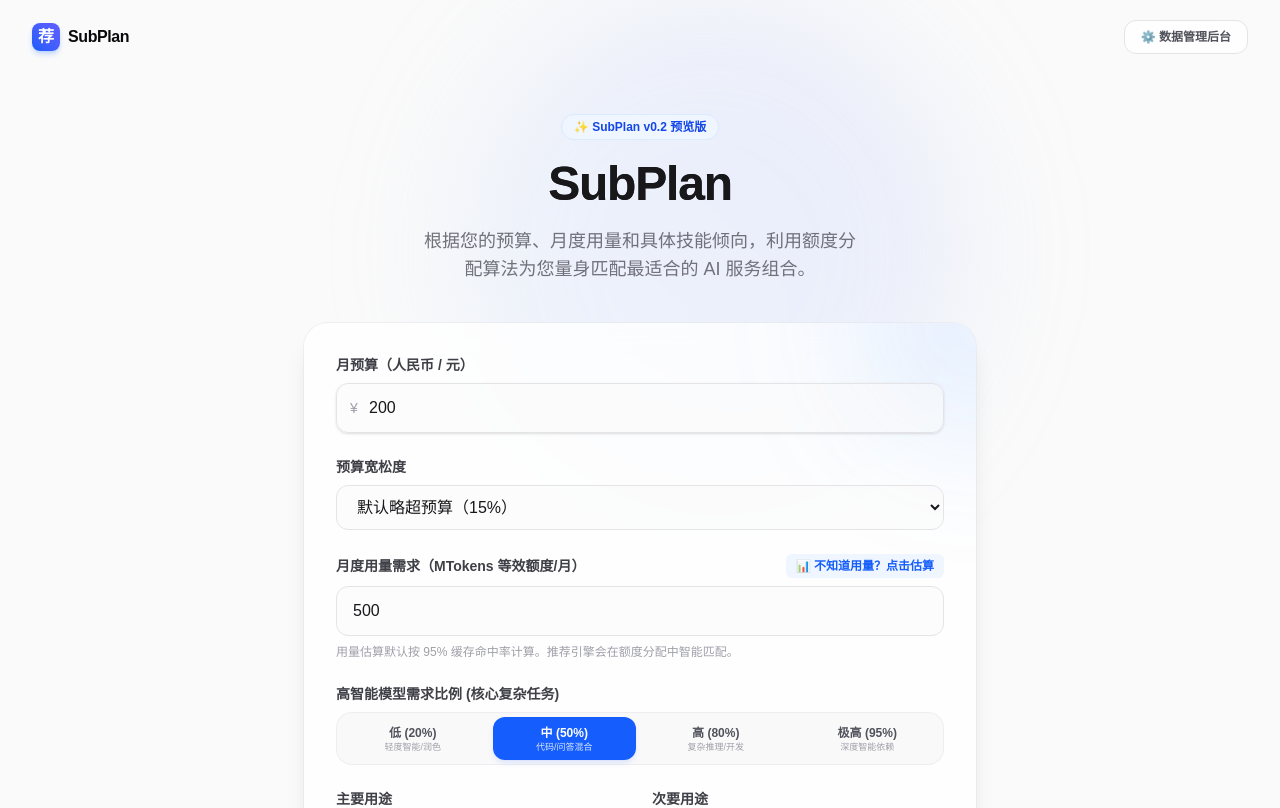
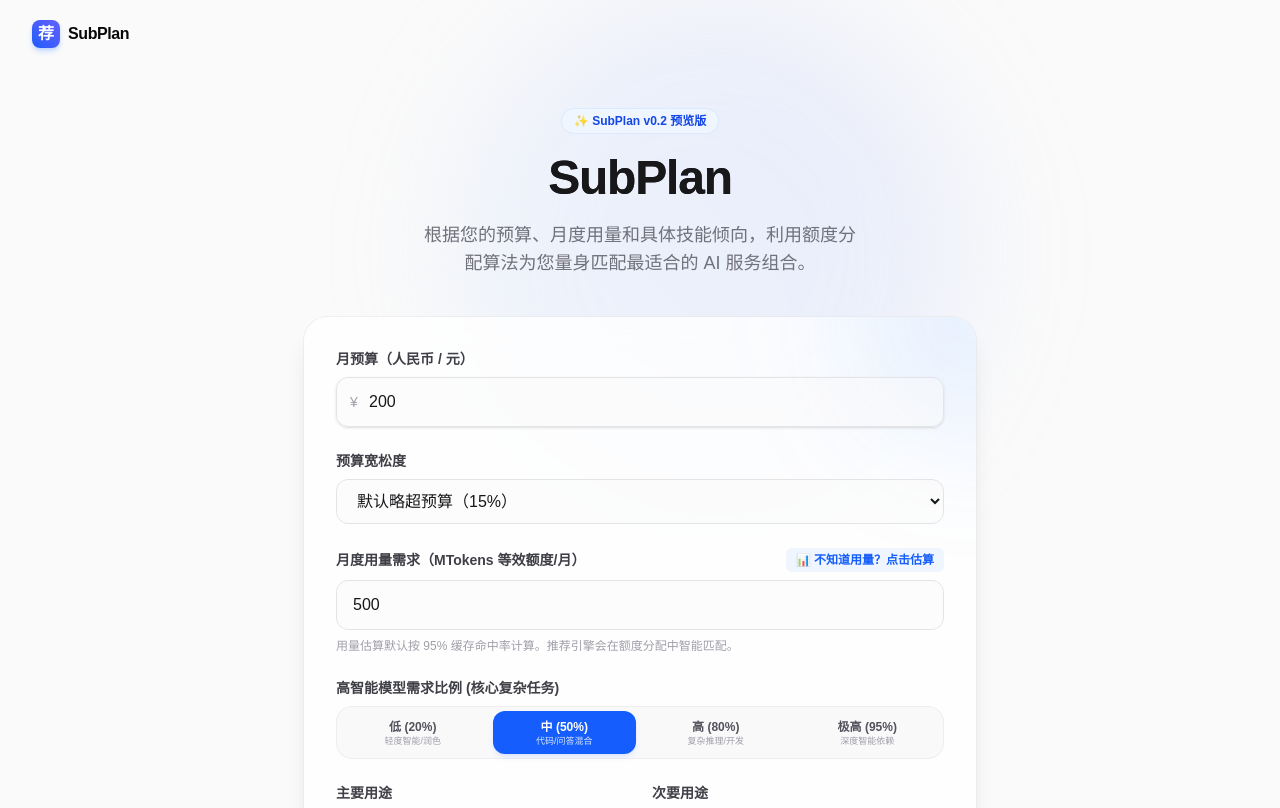
Before and after one commit to FeiZhuLulu/SubPlan, a Next.js app: page / in a window 1280 px wide. Shown: the top 808 px of the page. Built offline with nearby package versions, Linux system fonts and the light colour scheme.

Commit message:
Hide admin entry unless enabled

```diff
--- a/app/page.tsx
+++ b/app/page.tsx
@@ -1,5 +1,6 @@
-import Link from "next/link";
 import RecommendForm from "@/components/RecommendForm";
+
+const SHOW_ADMIN_ENTRY = process.env.NEXT_PUBLIC_ENABLE_ADMIN === "1";
 
 export default function Home() {
   return (
@@ -18,12 +19,14 @@ export default function Home() {
             SubPlan
           </span>
         </div>
-        <Link
-          href="/admin"
-          className="rounded-xl border border-zinc-200 bg-white/70 backdrop-blur-md px-4 py-2 text-xs font-semibold text-zinc-600 hover:text-zinc-900 hover:border-zinc-300 hover:shadow-sm transition-all"
-        >
-          ⚙️ 数据管理后台
-        </Link>
+        {SHOW_ADMIN_ENTRY && (
+          <a
+            href="/admin"
+            className="rounded-xl border border-zinc-200 bg-white/70 backdrop-blur-md px-4 py-2 text-xs font-semibold text-zinc-600 hover:text-zinc-900 hover:border-zinc-300 hover:shadow-sm transition-all"
+          >
+            ⚙️ 数据管理后台
+          </a>
+        )}
       </div>
 
       {/* Main Form content */}
```
